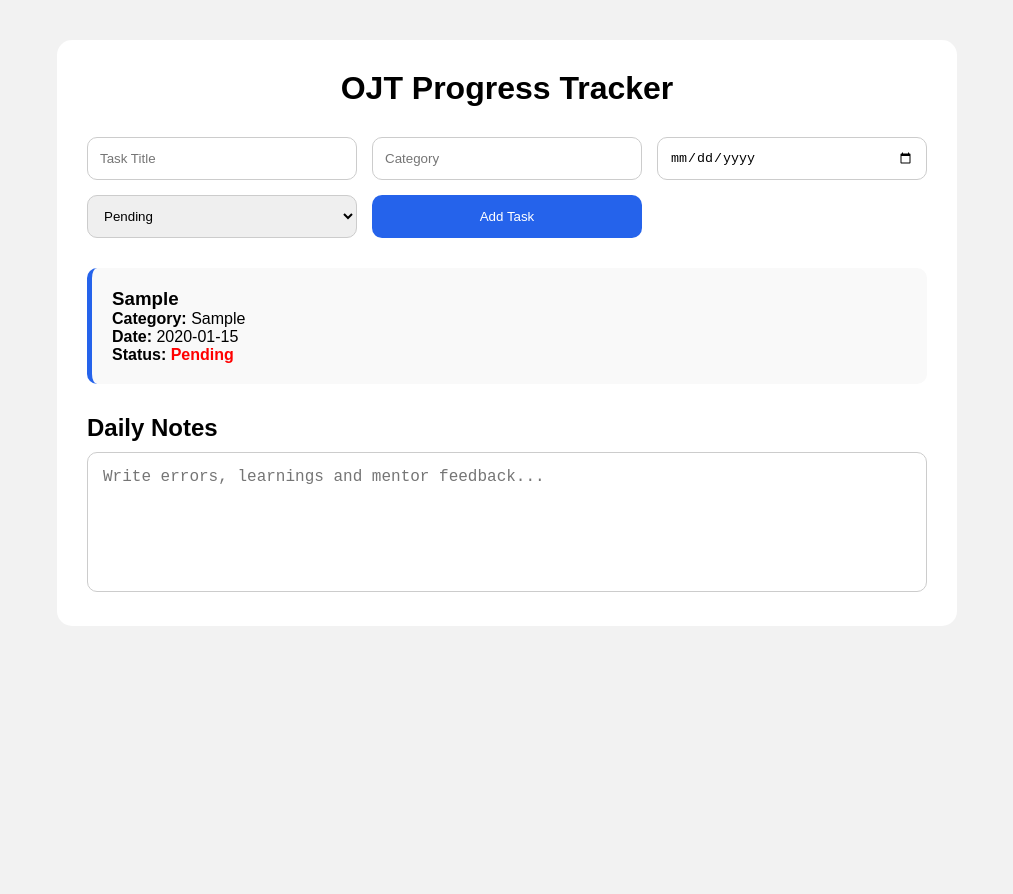
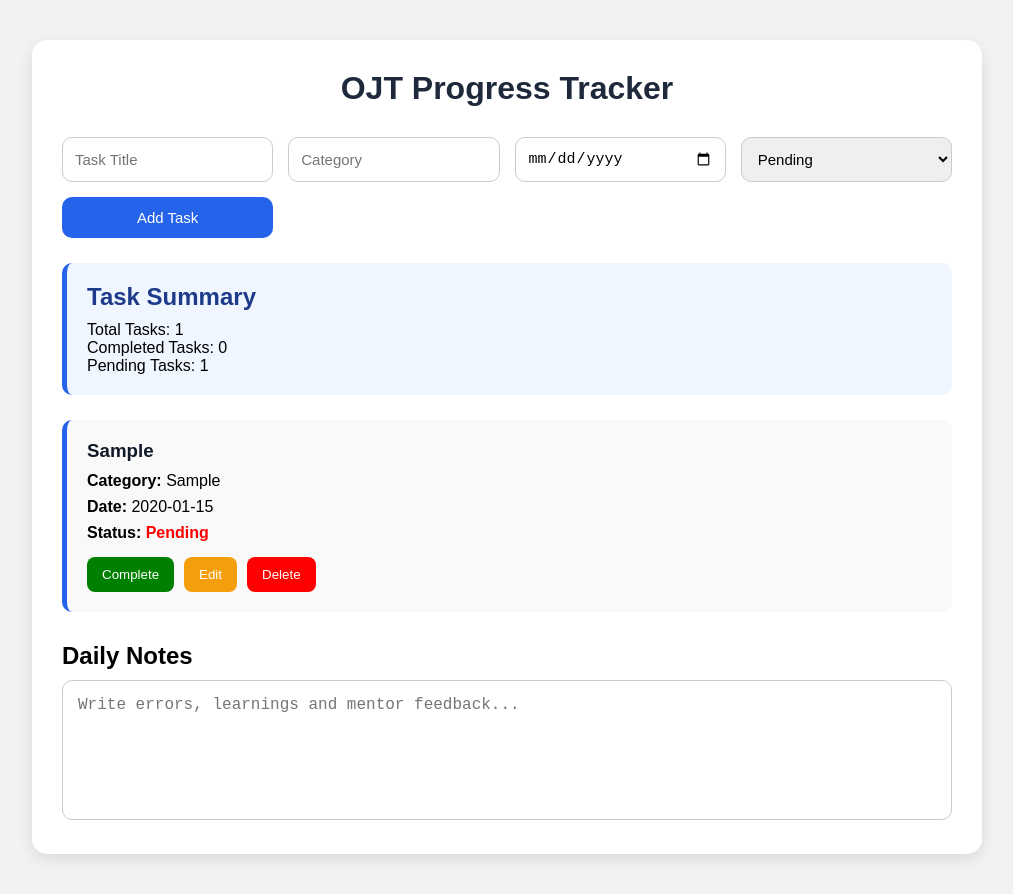
Before and after one commit to Shubham-4181/ojt-progress-tracker, a plain HTML site: page index.html in a window 1280 px wide. Both pictures are taken after typing "Sample", "Sample", "2020-01-15" into the empty fields and a click on the button "Add Task". Shown: the whole page, without its empty margins (133-1146 px from the left). Before the commit the page ends 800 px from the top, so only its background shows below. Drawn offline with Linux system fonts and the light colour scheme.

Commit message:
Add final OJT tracker features and local storage

```diff
--- a/index.html
+++ b/index.html
@@ -2,12 +2,18 @@
 <html lang="en">
 
 <head>
+
   <meta charset="UTF-8">
-  <meta name="viewport" content="width=device-width, initial-scale=1.0">
+
+  <meta
+    name="viewport"
+    content="width=device-width, initial-scale=1.0"
+  >
 
   <title>OJT Progress Tracker</title>
 
   <link rel="stylesheet" href="style.css">
+
 </head>
 
 <body>
@@ -60,6 +66,8 @@
 
     </form>
 
+    <div id="summary"></div>
+
     <div id="taskList"></div>
 
     <div class="notes">
@@ -78,4 +86,5 @@
   <script src="script.js"></script>
 
 </body>
+
 </html>
--- a/script.js
+++ b/script.js
@@ -1,10 +1,18 @@
+const notes = document.getElementById("notes");
+
 const taskForm = document.getElementById("taskForm");
 
 const taskList = document.getElementById("taskList");
 
-let tasks = [];
+let tasks =
+  JSON.parse(localStorage.getItem("tasks")) || [];
 
-taskForm.addEventListener("submit",function(e){
+notes.value =
+  localStorage.getItem("notes") || "";
+
+showTasks();
+
+taskForm.addEventListener("submit", function (e) {
 
   e.preventDefault();
 
@@ -20,6 +28,18 @@ taskForm.addEventListener("submit",function(e){
   const status =
     document.getElementById("status").value;
 
+  if (
+    title.trim() === "" ||
+    category.trim() === "" ||
+    date === ""
+  ) {
+
+    alert("Please fill all fields");
+
+    return;
+
+  }
+
   const task = {
     title,
     category,
@@ -29,17 +49,54 @@ taskForm.addEventListener("submit",function(e){
 
   tasks.push(task);
 
+  saveTasks();
+
   showTasks();
 
   taskForm.reset();
 
 });
 
-function showTasks(){
+function saveTasks() {
+
+  localStorage.setItem(
+    "tasks",
+    JSON.stringify(tasks)
+  );
+
+}
+
+function showTasks() {
 
   taskList.innerHTML = "";
 
-  tasks.forEach((task)=>{
+  let completed = 0;
+
+  if (tasks.length === 0) {
+
+    taskList.innerHTML = `
+
+      <div class="empty">
+
+        No tasks added yet
+
+      </div>
+
+    `;
+
+    showSummary(0);
+
+    return;
+
+  }
+
+  tasks.forEach((task, index) => {
+
+    if (task.status === "Completed") {
+
+      completed++;
+
+    }
 
     const div = document.createElement("div");
 
@@ -62,10 +119,32 @@ function showTasks(){
       <p>
         <strong>Status:</strong>
 
-        <span class="${task.status.replace(' ','')}">
+        <span class="${task.status.replace(' ', '')}">
           ${task.status}
         </span>
       </p>
+
+      <div class="buttons">
+
+        <button onclick="completeTask(${index})">
+          Complete
+        </button>
+
+        <button
+          onclick="editTask(${index})"
+          class="edit"
+        >
+          Edit
+        </button>
+
+        <button
+          onclick="deleteTask(${index})"
+          class="delete"
+        >
+          Delete
+        </button>
+
+      </div>
 
     `;
 
@@ -73,4 +152,90 @@ function showTasks(){
 
   });
 
+  showSummary(completed);
+
 }
+
+function deleteTask(index) {
+
+  tasks.splice(index, 1);
+
+  saveTasks();
+
+  showTasks();
+
+}
+
+function completeTask(index) {
+
+  tasks[index].status = "Completed";
+
+  saveTasks();
+
+  showTasks();
+
+}
+
+function editTask(index) {
+
+  const newTitle =
+    prompt(
+      "Edit Task Title",
+      tasks[index].title
+    );
+
+  const newCategory =
+    prompt(
+      "Edit Category",
+      tasks[index].category
+    );
+
+  if (newTitle && newCategory) {
+
+    tasks[index].title = newTitle;
+
+    tasks[index].category = newCategory;
+
+    saveTasks();
+
+    showTasks();
+
+  }
+
+}
+
+function showSummary(completed) {
+
+  const total = tasks.length;
+
+  const pending = total - completed;
+
+  let summary =
+    document.getElementById("summary");
+
+  summary.innerHTML = `
+
+    <div class="summary-box">
+
+      <h2>Task Summary</h2>
+
+      <p>Total Tasks: ${total}</p>
+
+      <p>Completed Tasks: ${completed}</p>
+
+      <p>Pending Tasks: ${pending}</p>
+
+    </div>
+
+  `;
+
+}
+
+notes.addEventListener("keyup", function () {
+
+  localStorage.setItem(
+    "notes",
+    notes.value
+  );
+
+});
--- a/style.css
+++ b/style.css
@@ -11,31 +11,35 @@ body{
 }
 
 .container{
-  max-width:900px;
+  max-width:950px;
   margin:auto;
   background:white;
   padding:30px;
   border-radius:15px;
+  box-shadow:0 5px 15px rgba(0,0,0,0.1);
 }
 
 h1{
   text-align:center;
   margin-bottom:30px;
+  color:#1e293b;
 }
 
 form{
   display:grid;
   grid-template-columns:repeat(auto-fit,minmax(200px,1fr));
   gap:15px;
-  margin-bottom:30px;
+  margin-bottom:25px;
 }
 
 form input,
 form select,
-form button{
+form button,
+#filterCategory{
   padding:12px;
   border-radius:10px;
   border:1px solid #ccc;
+  font-size:15px;
 }
 
 form button{
@@ -43,6 +47,24 @@ form button{
   color:white;
   cursor:pointer;
   border:none;
+  transition:0.3s;
+}
+
+form button:hover{
+  background:#1d4ed8;
+}
+
+.summary-box{
+  background:#eff6ff;
+  padding:20px;
+  border-radius:10px;
+  margin-bottom:25px;
+  border-left:5px solid #2563eb;
+}
+
+.summary-box h2{
+  margin-bottom:10px;
+  color:#1e3a8a;
 }
 
 .task{
@@ -51,6 +73,15 @@ form button{
   border-left:5px solid #2563eb;
   margin-bottom:20px;
   border-radius:10px;
+}
+
+.task h3{
+  margin-bottom:10px;
+  color:#111827;
+}
+
+.task p{
+  margin-bottom:8px;
 }
 
 .Pending{
@@ -68,6 +99,32 @@ form button{
   font-weight:bold;
 }
 
+.buttons{
+  margin-top:15px;
+  display:flex;
+  gap:10px;
+  flex-wrap:wrap;
+}
+
+.buttons button{
+  padding:10px 15px;
+  border:none;
+  border-radius:8px;
+  cursor:pointer;
+  color:white;
+}
+
+.buttons button:first-child{
+  background:green;
+}
+
+.edit{
+  background:#f59e0b;
+}
+
+.delete{
+  background:red;
+}
 
 .notes{
   margin-top:30px;
@@ -86,3 +143,13 @@ form button{
   resize:none;
   font-size:16px;
 }
+
+.empty{
+  background:white;
+  padding:30px;
+  text-align:center;
+  border-radius:10px;
+  font-size:20px;
+  color:gray;
+  border:2px dashed #ccc;
+}
```
Also changed, not shown: README.md. Lines whose indentation alone changed are shown as unchanged.
